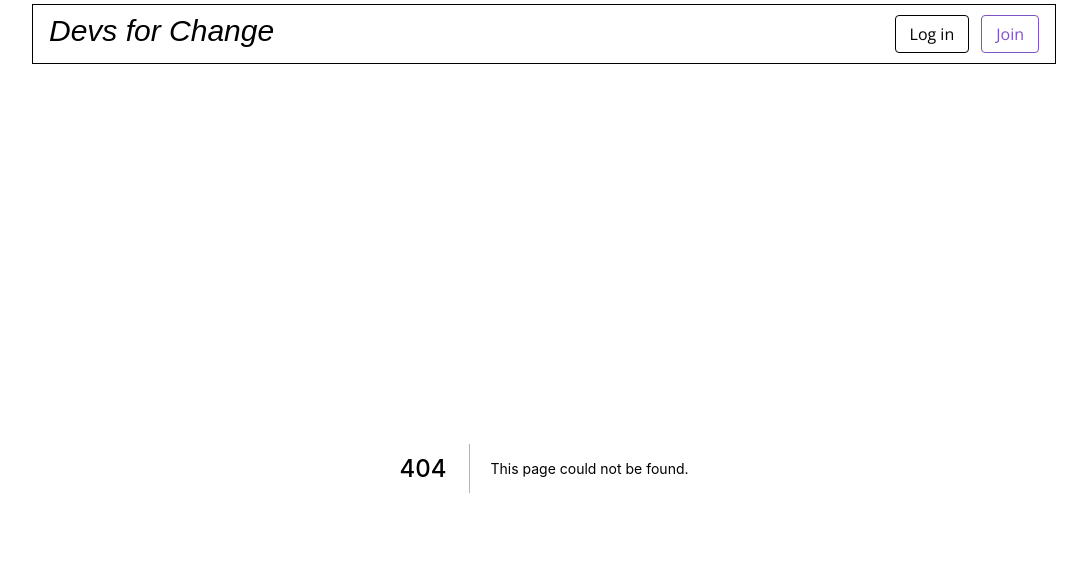
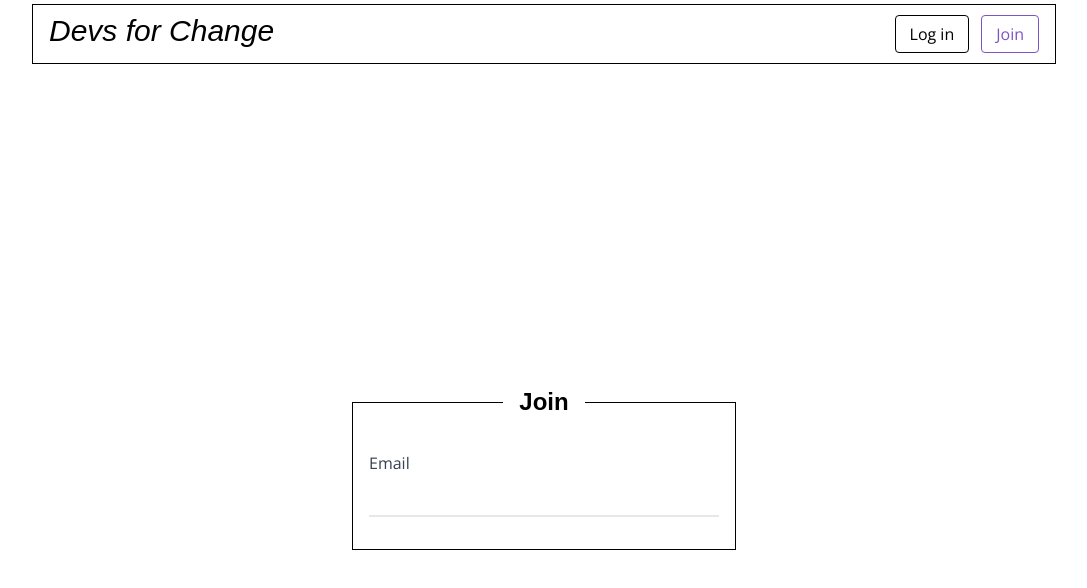
Before and after one commit to arnaugomez/devs4change.next, a Next.js app: page /join in a window 1280 px wide. Before the commit this address had no page. Shown: the top 588 px of the page, without its empty margins (96-1183 px from the left). Built offline with nearby package versions, Linux system fonts and the light colour scheme; a web font is replaced by a local one.

Commit message:
Custom form inputs

```diff
--- a/package.json
+++ b/package.json
@@ -9,6 +9,7 @@
     "lint": "next lint"
   },
   "dependencies": {
+    "@tailwindcss/forms": "^0.3.3",
     "classnames": "^2.3.1",
     "next": "11.0.1",
     "react": "17.0.2",
--- /dev/null
+++ b/pages/join/index.tsx
@@ -0,0 +1,17 @@
+import React, { useState } from "react";
+import InputText from "../../src/common/view/components/forms/InputText";
+import LoginFormCard from "../../src/user/view/components/LoginFormCard";
+
+export default function Join() {
+  const [email, setEmail] = useState("");
+
+  return (
+    <LoginFormCard title="Join">
+      <InputText
+        label="Email"
+        value={email}
+        onChange={(e) => setEmail(e.target.value)}
+      />
+    </LoginFormCard>
+  );
+}
--- /dev/null
+++ b/pages/join/nonprofit.tsx
@@ -0,0 +1,5 @@
+import React from "react";
+
+export default function JoinNonprofit() {
+  return <div></div>;
+}
--- /dev/null
+++ b/pages/login/index.tsx
@@ -0,0 +1,10 @@
+import React from 'react'
+
+export default function Login() {
+  return (
+    <div>
+      Login
+
+    </div>
+  )
+}
--- a/src/common/view/atoms/Button.tsx
+++ b/src/common/view/atoms/Button.tsx
@@ -1,22 +1,26 @@
 import React, { MouseEventHandler, ReactNode } from "react";
 
 export interface ButtonProps {
-  onClick: MouseEventHandler;
+  onClick?: MouseEventHandler;
   children: ReactNode;
   color?: "brand" | "cta" | "black";
+  isLink?: boolean;
 }
 
 export default function Button({
   children,
   color = "brand",
+  isLink = false,
   ...props
 }: ButtonProps) {
+  const ButtonTag = isLink ? "a" : "button";
+
   return (
-    <button
+    <ButtonTag
       className={`px-3.5 py-1.5 rounded bg-white border border-${color} text-${color} hover:bg-${color} hover:text-white`}
       {...props}
     >
       {children}
-    </button>
+    </ButtonTag>
   );
 }
--- /dev/null
+++ b/src/common/view/components/forms/InputText.tsx
@@ -0,0 +1,24 @@
+import React from "react";
+
+interface Props {
+  value: string;
+  onChange: React.ChangeEventHandler<HTMLInputElement>;
+  label?: string;
+  name?: string;
+  error?: string;
+  placeholder?: string;
+}
+
+export default function InputText({ label, error, ...props }: Props) {
+  return (
+    <label className="block">
+      {label && <span className="text-gray-700">{label}</span>}
+      <input
+        type="text"
+        className="mt-0 block w-full px-0.5 border-0 border-b-2 border-gray-200 focus:ring-0 focus:border-black"
+        {...props}
+      />
+      {error && <span>{error}</span>}
+    </label>
+  );
+}
--- a/src/landing/data/advantages.ts
+++ b/src/landing/data/advantages.ts
@@ -14,7 +14,7 @@ export const advantages: Advantage[] = [
     icon: UsersIcon,
     name: "Join a team",
     description:
-      "Projects for non-profits & startups are built together in a team of 2-4 developers so that you can build your network.",
+      "Projects for non-profits & startups are built together in a team of 2-4 developers so that you can grow your network.",
   },
   {
     icon: AwardIcon,
--- a/src/landing/view/components/Hero.tsx
+++ b/src/landing/view/components/Hero.tsx
@@ -3,6 +3,7 @@ import MaxWidth from "../../../common/view/atoms/MaxWidth";
 import Image from "next/image";
 import HeroImg1 from "./../../../../public/assets/images/hero-1.jpg";
 import Button from "../../../common/view/atoms/Button";
+import Link from "next/link";
 
 export default function Hero() {
   return (
@@ -19,12 +20,16 @@ export default function Hero() {
             your first software engineering job.
           </p>
           <div className="pt-4 space-x-3">
-            <Button color="cta" onClick={() => {}}>
-              Join
-            </Button>
-            <Button color="black" onClick={() => {}}>
-              I am a non-profit
-            </Button>
+            <Link href="/join" passHref>
+              <Button isLink color="cta">
+                Join
+              </Button>
+            </Link>
+            <Link href="/join/nonprofit" passHref>
+              <Button isLink color="black">
+                I am a non-profit
+              </Button>
+            </Link>
           </div>
         </div>
         <div
--- a/src/navigation/view/components/Header.tsx
+++ b/src/navigation/view/components/Header.tsx
@@ -1,21 +1,22 @@
 import React from "react";
 import Button from "../../../common/view/atoms/Button";
 import MaxWidth from "../../../common/view/atoms/MaxWidth";
+import Link from "next/link";
 
 export default function Header() {
   return (
     <header className="sticky top-0 p-1 z-30">
       <MaxWidth className="flex justify-between items-stretch py-2.5 px-4 border border-black text-black bg-white">
         <h1 className="font-display font-light italic text-3xl transform -translate-y-0.5">
-          Devs for Change
+          <Link href="/">Devs for Change</Link>
         </h1>
         <nav className="flex items-stretch space-x-3">
-          <Button color="black" onClick={() => {}}>
-            Log in
-          </Button>
-          <Button color="cta" onClick={() => {}}>
-            Join
-          </Button>
+          <Link href="/login" passHref>
+            <Button isLink color="black">Log in</Button>
+          </Link>
+          <Link href="/join" passHref>
+            <Button isLink color="cta">Join</Button>
+          </Link>
         </nav>
       </MaxWidth>
     </header>
--- a/src/styles/globals.css
+++ b/src/styles/globals.css
@@ -25,9 +25,6 @@ a {
   color: inherit;
   text-decoration: none;
 }
-a:hover {
-  text-decoration: underline;
-}
 
 * {
   box-sizing: border-box;
--- /dev/null
+++ b/src/user/view/components/LoginFormCard.tsx
@@ -0,0 +1,19 @@
+import React, { ReactNode } from "react";
+
+interface Props {
+  title: string;
+  children: ReactNode;
+}
+
+export default function LoginFormCard({ title, children }: Props) {
+  return (
+    <section className="p-4 w-screen h-screen flex items-center justify-center overflow-y-auto">
+      <div className="relative pt-4 w-full max-w-sm">
+        <h2 className="absolute w-max-content px-4 max-w-40 text-center font-display font-bold text-2xl inset-x-0 m-auto top-0 bg-white">
+          {title}
+        </h2>
+        <div className="pt-12 pb-8 px-4 border border-black">{children}</div>
+      </div>
+    </section>
+  );
+}
--- a/tailwind.config.js
+++ b/tailwind.config.js
@@ -84,10 +84,14 @@ module.exports = {
       height: {
         "screen-80": "80vh",
       },
+      width: {
+        "min-content": "min-content",
+        "max-content": "max-content",
+      }
     },
   },
   variants: {
     extend: {},
   },
-  plugins: [],
+  plugins: [require("@tailwindcss/forms")],
 };
```
Also changed, not shown: 1 other file (tests, documents, lock files or other folders).
